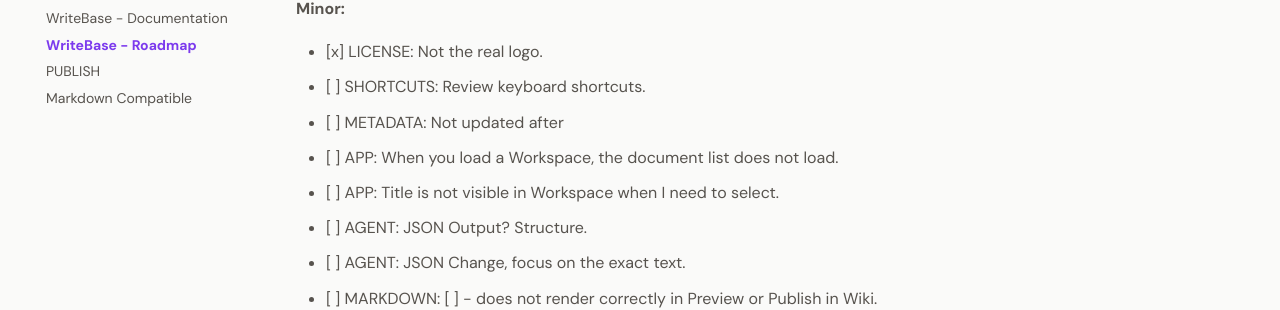
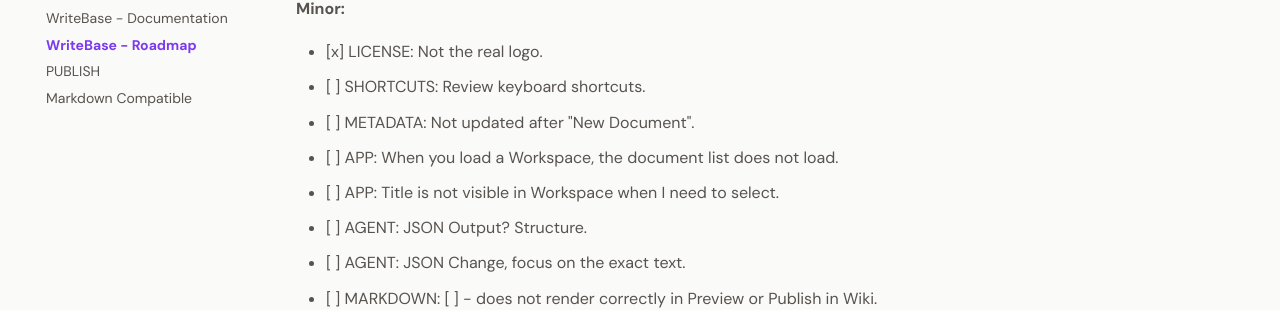
Before and after one commit to larssonhthomas-afk/writebase-docs, an MkDocs documentation site: the page built from docs/009-writebase-roadmap.md, in a window 1280 px wide and 900 px high, scrolled down 642 px. Shown: the part 148-458 px from the top of the window. Built offline with MkDocs 1.6.1 and Material for MkDocs 9.7.7, drawn with Linux system fonts in a browser that asks for light colours; some web fonts are replaced.

Commit message:
Update 009-writebase-roadmap.md

```diff
--- a/docs/009-writebase-roadmap.md
+++ b/docs/009-writebase-roadmap.md
@@ -33,7 +33,7 @@ This Backlog has a priority 1-3.
 
 - [x] LICENSE: Not the real logo.
 - [ ] SHORTCUTS: Review keyboard shortcuts.
-- [ ] METADATA: Not updated after
+- [ ] METADATA: Not updated after "New Document".
 - [ ] APP: When you load a Workspace, the document list does not load.
 - [ ] APP: Title is not visible in Workspace when I need to select.
 - [ ] AGENT: JSON Output? Structure.
```
